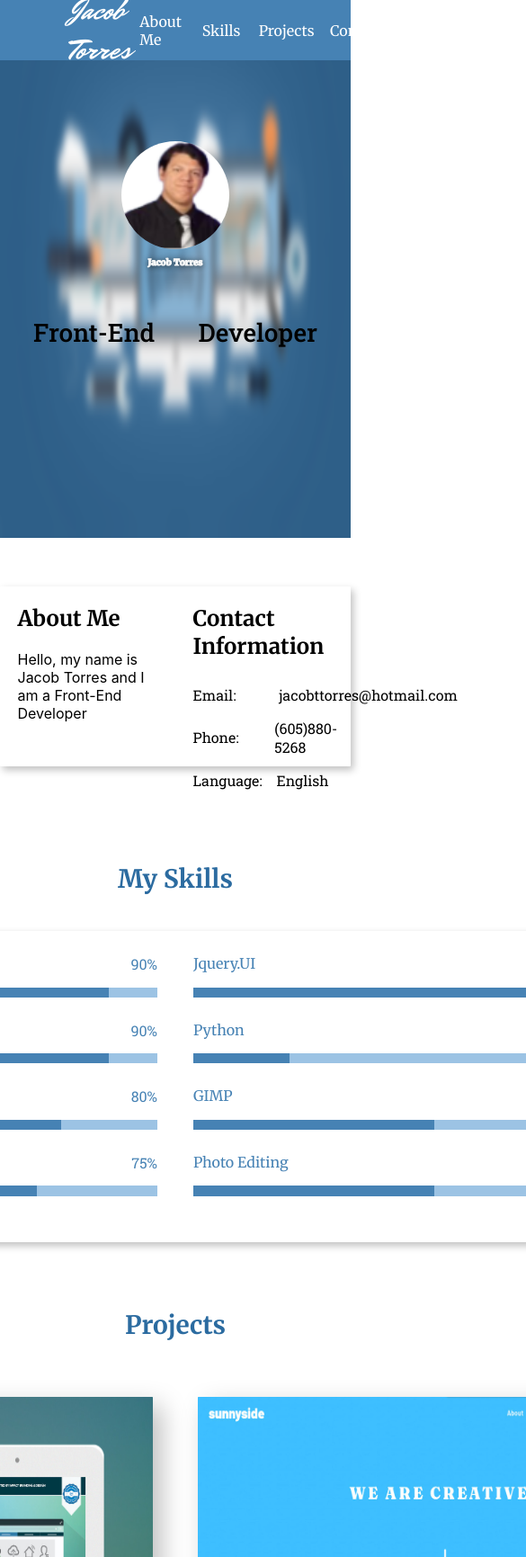
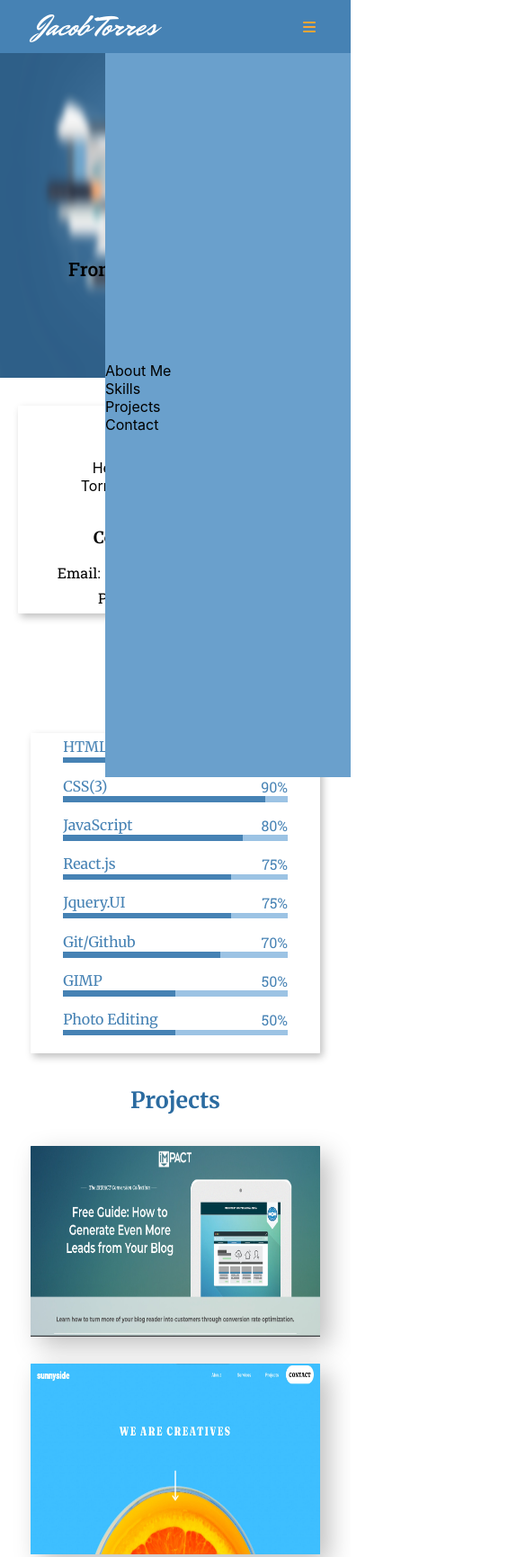
Before and after one commit to JacobTTorres/Portfolio.jt, a plain HTML site: page index.html in a window 390 px wide. Shown: the top 1731 px of the page at 90% size, 585 px wide, since content can reach past the window. Drawn offline with nearby package versions, Linux system fonts and the light colour scheme.

Commit message:
working on dropdown menu

```diff
--- a/index.html
+++ b/index.html
@@ -13,6 +13,7 @@
 
   <script src="https://code.jquery.com/jquery-3.6.0.js"></script>
   <script src="https://code.jquery.com/ui/1.13.1/jquery-ui.js"></script>
+  <script src="https://kit.fontawesome.com/79a5acd10f.js" crossorigin="anonymous"></script>
 
   <script src="app.js"></script>
 
@@ -28,9 +29,17 @@
         <a href="#projects" class="navLinks">Projects</a>
         <a href="#contacts" class="navLinks">Contact</a>
       </div>
-
+      <i class="fa-solid fa-bars" id="menuIcon"></i>
     </div>
   </section>
+  <div class="menu">
+    <div class="menuDrop">
+      <a href="#aboutMe" class="navLinksMenu">About Me</a>
+      <a href="#skills" class="navLinksMenu">Skills</a>
+      <a href="#projects" class="navLinksMenu">Projects</a>
+      <a href="#contacts" class="navLinksMenu">Contact</a>
+    </div>
+  </div>
   <section class="header">
     <div class="headerContent">
       <img src="images/jacobT.png" alt="" class="myPic">
@@ -48,15 +57,23 @@
         </div>
         <div class="aboutRight">
           <h2 class="contactHeader">Contact Information</h2>
-          <ul>
-            <li class="contact">Email:&nbsp;&nbsp;&nbsp;&nbsp;&nbsp;&nbsp;&nbsp;&nbsp;&nbsp;&nbsp;<p
-                class="contactInfo">
+          <ul class="aboutContact">
+            <li class="contact">
+              <p class="contactInfo">Email:</p>
+              <p class="spaces">&nbsp;&nbsp;&nbsp;&nbsp;&nbsp;&nbsp;&nbsp;&nbsp;&nbsp;&nbsp;</p>
+              <p class="contactInfo">
                 jacobttorres@hotmail.com</p>
             </li>
-            <li class="contact">Phone:&nbsp;&nbsp;&nbsp;&nbsp;&nbsp;&nbsp;&nbsp;&nbsp;<p class="contactInfo">
+            <li class="contact">
+              <p class="contactInfo">Phone:</p>
+              <p class="spaces">&nbsp;&nbsp;&nbsp;&nbsp;&nbsp;&nbsp;&nbsp;&nbsp;</p>
+              <p class="contactInfo">
                 (605)880-5268</p>
             </li>
-            <li class="contact">Language:&nbsp;&nbsp;<p class="contactInfo">English</p>
+            <li class="contact">
+              <p class="contactInfo">Language:</p>
+              <p class="spaces">&nbsp;&nbsp;</p>
+              <p class="contactInfo">English</p>
             </li>
           </ul>
         </div>
@@ -129,12 +146,12 @@
         <div class="skillBracket">
           <div class="skill">
             <h4 class="skillName">
-              Python
+              Git/Github
             </h4>
-            <h4 class="percent">20%</h4>
+            <h4 class="percent">70%</h4>
           </div>
           <div class="progress">
-            <div class="progressPython"></div>
+            <div class="progressGit"></div>
           </div>
         </div>
         <div class="skillBracket">
@@ -172,9 +189,9 @@
           <img src="/images/impactPractice.jpg" alt="ImpactPractice" class="projectImg" id="impact">
           <div class="projectInfo" id="impactInfo">
             <div class="projInfoContainer">
-              <h1>Impact Landing page</h1>
-              <p>React.js & CSS</p>
-              <p>Partially Responsive</p>
+              <h1 class="infoHeader">Impact Landing page</h1>
+              <p class="infoSkillUsed">React.js & CSS</p>
+              <p class="infoResponsive">Partially Responsive</p>
             </div>
           </div>
           </img>
@@ -183,9 +200,9 @@
           <img src="images/sunnyside.jpg" alt="SunnySide" class="projectImg" id="sun">
           <div class="projectInfo" id="sunInfo">
             <div class="projInfoContainer">
-              <h1>Sunny Side Landing page</h1>
-              <p>React.js & CSS</p>
-              <p>Fully Responsive</p>
+              <h1 class="infoHeader">Sunny Side Landing page</h1>
+              <p class="infoSkillUsed">React.js & CSS</p>
+              <p class="infoResponsive">Fully Responsive</p>
             </div>
           </div>
         </a>
@@ -194,9 +211,9 @@
           <img src="images/loopstudiopic.jpg" alt="LoopStudio" class="projectImg" id="loop">
           <div class="projectInfo" id="loopInfo">
             <div class="projInfoContainer">
-              <h1>Loop Studio Landing page</h1>
-              <p>React.js & CSS</p>
-              <p>Fully Responsive</p>
+              <h1 class="infoHeader">Loop Studio Landing page</h1>
+              <p class="infoSkillUsed">React.js & CSS</p>
+              <p class="infoResponsive">Fully Responsive</p>
             </div>
           </div>
         </a>
@@ -204,9 +221,9 @@
           <img src="images/googleClonePic.png" alt="Google" class="projectImg" id="google">
           <div class="projectInfo" id="googleInfo">
             <div class="projInfoContainer">
-              <h1>Google Clone</h1>
-              <p>HTML, CSS, Jquery</p>
-              <p>Fully Responsive</p>
+              <h1 class="infoHeader">Google Clone</h1>
+              <p class="infoSkillUsed">HTML, CSS, Jquery</p>
+              <p class="infoResponsive">Fully Responsive</p>
             </div>
           </div>
         </a>
--- a/style.css
+++ b/style.css
@@ -11,7 +11,7 @@ body{
 -webkit-font-smoothing: antialiased;
 -moz-osx-font-smoothing: grayscale;
   margin: 0;
-
+  height: 100vw;
 }
 h5{
   margin: 0;
@@ -72,7 +72,7 @@ ul{
   justify-content: center;
   align-items: center;
   background-color: var(--primary-0);
-  z-index: 1;
+  z-index: 2;
 }
 
 .navbarContainer{
@@ -81,6 +81,7 @@ ul{
   display: flex;
   justify-content: space-between;
   align-items: center;
+  position: relative;
 }
 
 .title{
@@ -118,6 +119,22 @@ ul{
   text-decoration: underline;
 }
 
+.menuDrop{
+  position: fixed;
+  width: 70%;
+  height: 100%;
+  background-color: var(--primary-2);
+  display: flex;
+  justify-content: center;
+  align-items: flex-start;
+  flex-direction: column;
+  left: 1;
+  right: 0;
+  top: 1;
+  bottom: 1;
+  z-index: 1;
+}
+
 /* Header */
 
 .myPic{
@@ -142,7 +159,7 @@ padding-bottom: 25px;
 }
 
 .myName{
-  font-size:2.5vw;
+  font-size:40px;
   font-family: var(--header-font);
   font-weight: 900;
   -webkit-text-stroke: 1px #F8F8F8;
@@ -198,6 +215,7 @@ padding-bottom: 25px;
   justify-content: flex-start;
   align-items: center;
   font-family: var(--info-font);
+  height: 35px;
 }
 
 .contactInfo{
@@ -270,7 +288,7 @@ padding-bottom: 25px;
   background-color: var(--primary-1);
 }
 
-.progressHtml,.progressCss,.progressJS,.progressReact,.progressJquery,.progressPython,.progressGimp,.progressPhoto{
+.progressHtml,.progressCss,.progressJS,.progressReact,.progressJquery,.progressGit,.progressGimp,.progressPhoto{
   height: 100%;
   background-color: var(--primary-0);
 }
@@ -287,8 +305,8 @@ padding-bottom: 25px;
   width: 75%;
 }
 
-.progressPython{
-  width: 20%;
+.progressGit{
+  width: 70%;
 }
 
 .progressGimp,.progressPhoto{
@@ -299,7 +317,7 @@ padding-bottom: 25px;
 
 .projectsContainer{
   width: 100vw;
-  height: 816.844;
+  height: 816.844px;
   display: flex;
   justify-content: center;
   align-items: center;
@@ -329,6 +347,9 @@ padding-bottom: 25px;
   width: 550px;
   height: 302.34px;
  position: relative;
+ display: flex;
+ justify-content: center;
+ align-items: center;
 }
 
 .projectImg{
@@ -340,11 +361,8 @@ padding-bottom: 25px;
 
 .projectInfo{
   position: absolute;
-  top: 0;
-  right: 0;
   width: 92.64%;
   height: 88.29%;
-  padding: 17.5px 20px 17.5px 20px;
   display: none;
 }
 .projInfoContainer{
@@ -406,3 +424,184 @@ padding-bottom: 25px;
   width: 40px;
   height: 40px;
 }
+
+@media only screen and (min-width: 850px){
+  #menuIcon{display: none;}
+  .menuDrop{display: none;}
+}
+
+@media only screen and (max-width: 1170px) {
+  .myName{
+    font-size: 4vw;
+  }
+
+  .navbarContainer{
+    width: 80%;
+  }
+
+  #menuIcon{
+    color: var(--complement-3);
+  }
+
+  #menuIcon:hover{
+    color: var(--complement-2);
+  }
+
+  .aboutMeBox,.skillContent,.projectContent{
+    width: 80%;
+  }
+
+  .projectContent{
+    height: 600px;
+  }
+
+  .projectLink{
+    width: 38vw;
+    height: 25vw;
+  }
+
+  .infoHeader{
+    font-size: 100%;
+    margin: 5px;
+  }
+
+  .infoSkillUsed,.infoResponsive{
+    font-size: 90%;
+    margin: 5px;
+  }
+
+  .footerName{
+    font-size: 3vw;
+  }
+}
+
+@media only screen and (max-width: 850px){
+  .navBar{
+    height: 7%;
+    top: 0;
+  }
+
+  .linkContainer{
+    display: none;
+  }
+
+  .headerContent{
+    margin-top: 20px;
+    height: 400px;
+    padding: 0;
+  }
+  .myPic{
+    height: 100px;
+    width: 100px;
+  }
+  .myJob{
+    margin: 0;
+    font-size: 2.5vh;
+  }
+
+  .aboutMeContainer{
+    height:50vw;
+  }
+  .aboutMeBox{
+    flex-direction: column;
+    height: 70%;
+    align-items: center;
+    padding: 5%;
+  }
+
+  .aboutContact{
+    display: flex;
+    justify-content: center;
+    align-items: center;
+    flex-direction: column;
+  }
+
+  .aboutLeft,.aboutRight{
+    display: flex;
+    justify-content: center;
+    align-items: center;
+    flex-direction: column;
+    width: 100%;
+  }
+
+  .aboutInfo{
+    max-width: 75%;
+    text-align: center;
+  }
+
+  .contactHeader,.aboutHeader{
+    font-size: 3vw;
+    margin: 0;
+  }
+
+  .aboutContact{
+    margin: 0;
+  }
+
+  .contact{
+    height: 25%;
+  }
+
+  .spaces{
+    display: none;
+  }
+
+  .projectsContainer{
+    height: 120vh;
+  }
+  .projectContent{
+    height: 100%;
+  }
+
+  .firstRow,.secondRow{
+    flex-direction: column;
+    height: 100%;
+  }
+
+  .projectLink{
+    margin: 15px 0;
+    height: 212px;
+    width: 322.234px;
+  }
+
+  .footerName{
+    font-size: 32px;
+  }
+}
+
+@media only screen and (max-width: 499px){
+  .aboutMeContainer{
+  height: 70vw;
+  }
+
+  .aboutHeader,.contactHeader{
+    font-size: 18px;
+  }
+
+  .skillContent{
+    flex-direction: column;
+    padding: 5px;
+  }
+
+  .sectionHeader{
+    margin: 20px;
+    font-size: 25px;
+  }
+
+  .leftSkills,.rightSkills{
+    padding: 0;
+    width: 80%;
+  }
+
+  .projectsContainer{
+    height: 115vh;
+  }
+
+  .projectContent{
+    height: 100%;
+  }
+
+  .contactContainer{
+    height: 80vh;
+  }
+}
```
